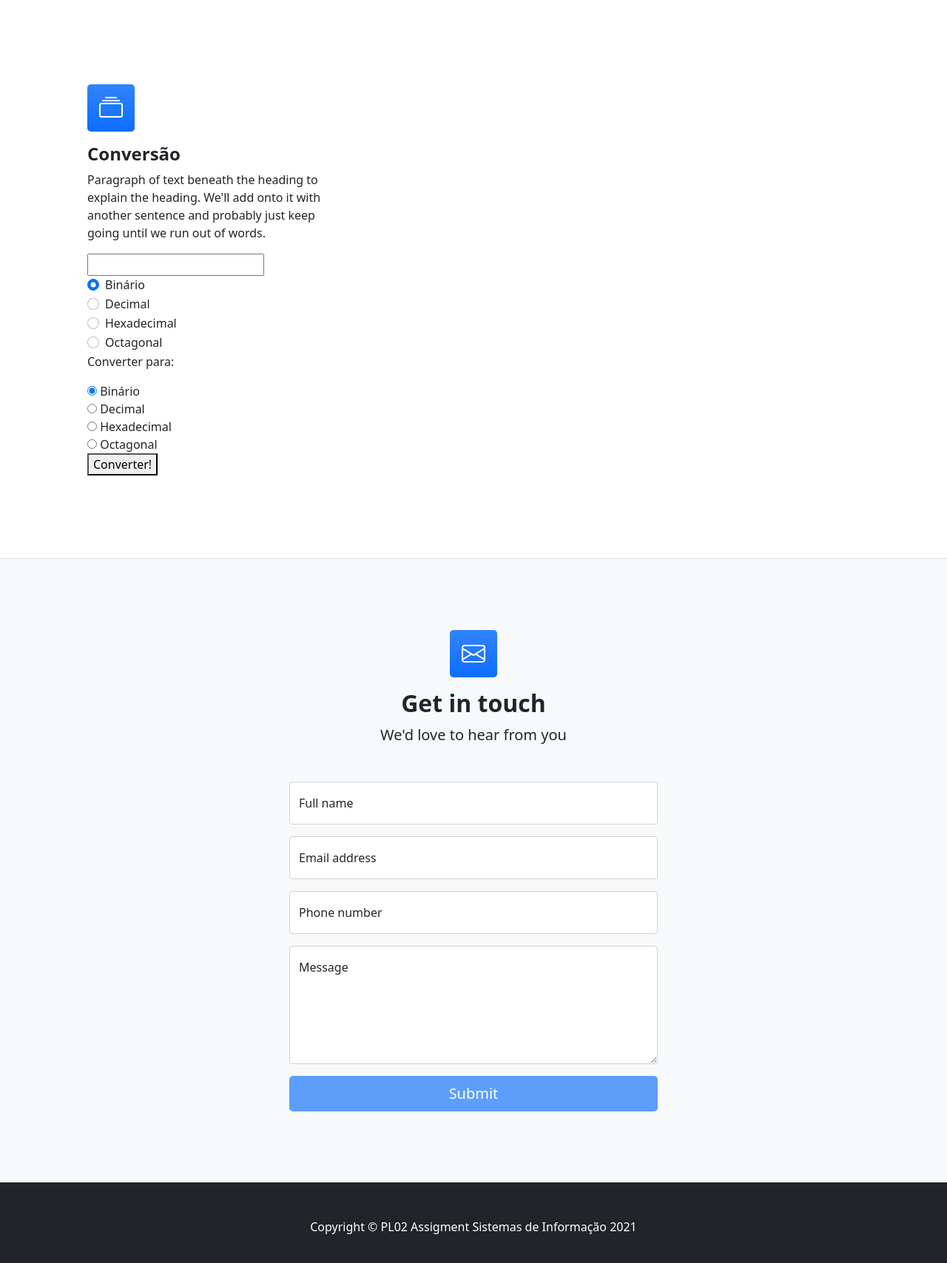
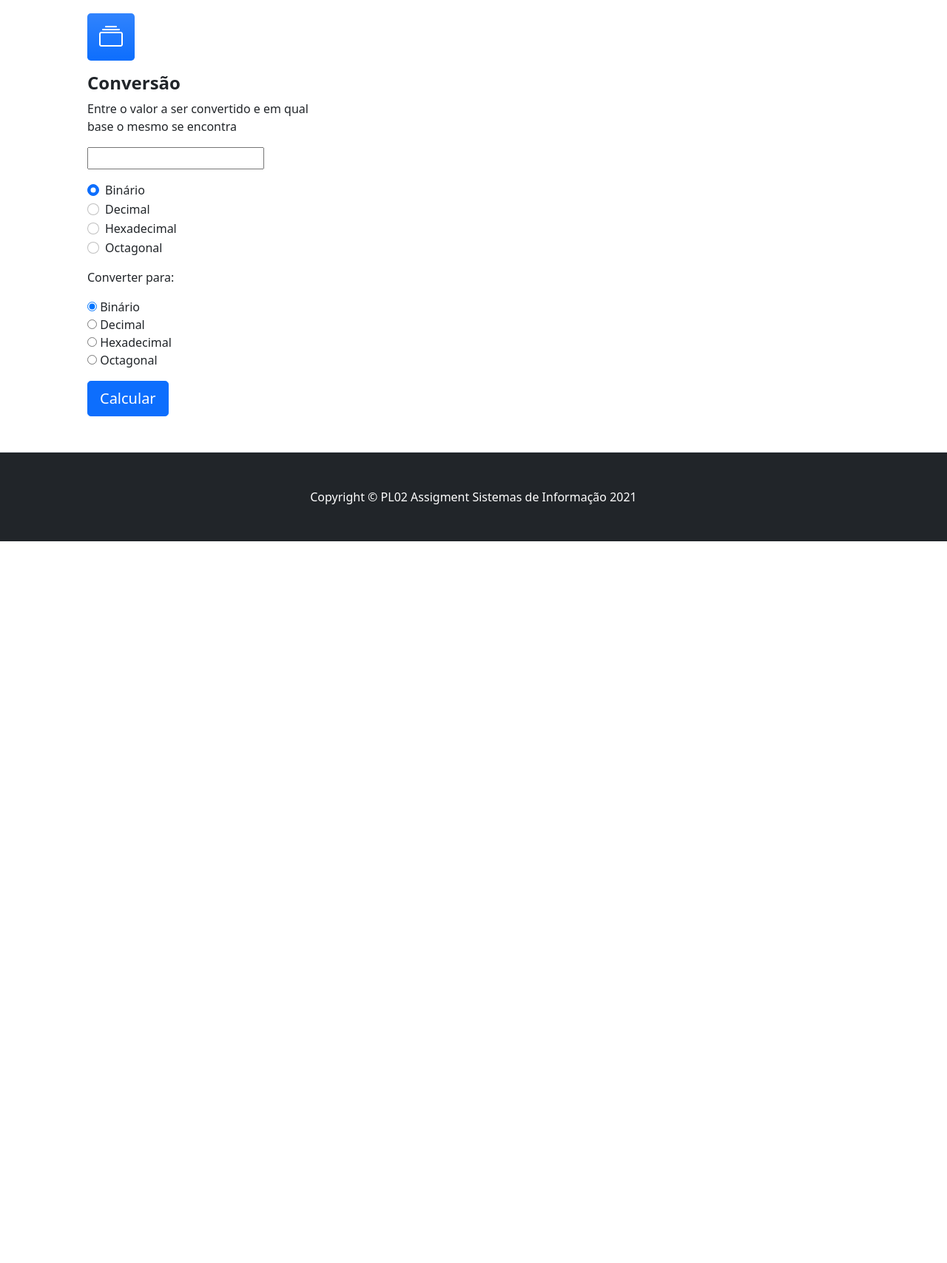
Before and after one commit to KarolHenriques/TrabalhoSistemas, a plain HTML site: page index.html in a window 1280 px wide. Shown: the part 1220-2928 px from the top of the page at 74% size. After the commit the page ends 1952 px from the top, so only its background shows below. Drawn offline with nearby package versions, Linux system fonts and the light colour scheme.

Commit message:
Alterações template

```diff
--- a/index.html
+++ b/index.html
@@ -12,6 +12,8 @@
         <link href="https://cdn.jsdelivr.net/npm/bootstrap-icons@1.4.1/font/bootstrap-icons.css" rel="stylesheet" />
         <!-- Core theme CSS (includes Bootstrap)-->
         <link href="css/styles.css" rel="stylesheet" />
+        <!-- Core theme JS-->
+        <script src="scripts.js"></script>
     </head>
     <body>
         <!-- Responsive navbar-->
@@ -72,18 +74,18 @@
                 </ul>
             </div>
         </div>
-
         <!-- Features section-->
-        <section class="py-5 border-bottom" id="features">
+       <section class="py-0 border-bottom" id="features">
             <div class="container px-5 my-5">
                 <div class="row gx-5">
                     <div class="col-lg-4 mb-5 mb-lg-0">
                         <div class="feature bg-primary bg-gradient text-white rounded-3 mb-3"><i class="bi bi-collection"></i></div>
                         <h2 class="h4 fw-bolder">Conversão</h2>
-                        <p>Paragraph of text beneath the heading to explain the heading. We'll add onto it with another sentence and probably just keep going until we run out of words.</p>
+                        <p>Entre o valor a ser convertido e em qual base o mesmo se encontra</p>
                         <div>
                             <input type="text" id="base1"/>
                         </div>
+                        <p></p>
                         <div class="form-check">
                             <input class="form-check-input" type="radio" name="flexRadioDefault" id="flexRadioDefaultbin" checked>
                             <label class="form-check-label" for="flexRadioDefault">
@@ -108,6 +110,7 @@
                               Octagonal
                             </label>
                         </div>
+                        <p></p>
                         <p>Converter para:</p>
                         <div class="form-check1">
                             <input class="form-check-input1" type="radio" name="flexRadioDefault1" id="flexRadioDefaultbin1" checked>
@@ -133,77 +136,10 @@
                               Octagonal
                             </label>
                         </div>
-                        <div>
-                            <button onclick="convert();">Converter!</button>
-                            <p id="converter"></p>
+                        <p></p>
+                        <div class="col-lg-4 mb-5 mb-lg-0">
+                            <a class="btn btn-primary btn-lg">Calcular</a>
                         </div>
-                    </div>
-                </div>
-            </div>
-        </section>
-        <!-- Contact section-->
-        <section class="bg-light py-5">
-            <div class="container px-5 my-5 px-5">
-                <div class="text-center mb-5">
-                    <div class="feature bg-primary bg-gradient text-white rounded-3 mb-3"><i class="bi bi-envelope"></i></div>
-                    <h2 class="fw-bolder">Get in touch</h2>
-                    <p class="lead mb-0">We'd love to hear from you</p>
-                </div>
-                <div class="row gx-5 justify-content-center">
-                    <div class="col-lg-6">
-                        <!-- * * * * * * * * * * * * * * *-->
-                        <!-- * * SB Forms Contact Form * *-->
-                        <!-- * * * * * * * * * * * * * * *-->
-                        <!-- This form is pre-integrated with SB Forms.-->
-                        <!-- To make this form functional, sign up at-->
-                        <!-- https://startbootstrap.com/solution/contact-forms-->
-                        <!-- to get an API token!-->
-                        <form id="contactForm" data-sb-form-api-token="API_TOKEN">
-                            <!-- Name input-->
-                            <div class="form-floating mb-3">
-                                <input class="form-control" id="name" type="text" placeholder="Enter your name..." data-sb-validations="required" />
-                                <label for="name">Full name</label>
-                                <div class="invalid-feedback" data-sb-feedback="name:required">A name is required.</div>
-                            </div>
-                            <!-- Email address input-->
-                            <div class="form-floating mb-3">
-                                <input class="form-control" id="email" type="email" placeholder="name@example.com" data-sb-validations="required,email" />
-                                <label for="email">Email address</label>
-                                <div class="invalid-feedback" data-sb-feedback="email:required">An email is required.</div>
-                                <div class="invalid-feedback" data-sb-feedback="email:email">Email is not valid.</div>
-                            </div>
-                            <!-- Phone number input-->
-                            <div class="form-floating mb-3">
-                                <input class="form-control" id="phone" type="tel" placeholder="(123) 456-7890" data-sb-validations="required" />
-                                <label for="phone">Phone number</label>
-                                <div class="invalid-feedback" data-sb-feedback="phone:required">A phone number is required.</div>
-                            </div>
-                            <!-- Message input-->
-                            <div class="form-floating mb-3">
-                                <textarea class="form-control" id="message" type="text" placeholder="Enter your message here..." style="height: 10rem" data-sb-validations="required"></textarea>
-                                <label for="message">Message</label>
-                                <div class="invalid-feedback" data-sb-feedback="message:required">A message is required.</div>
-                            </div>
-                            <!-- Submit success message-->
-                            <!---->
-                            <!-- This is what your users will see when the form-->
-                            <!-- has successfully submitted-->
-                            <div class="d-none" id="submitSuccessMessage">
-                                <div class="text-center mb-3">
-                                    <div class="fw-bolder">Form submission successful!</div>
-                                    To activate this form, sign up at
-                                    <br />
-                                    <a href="https://startbootstrap.com/solution/contact-forms">https://startbootstrap.com/solution/contact-forms</a>
-                                </div>
-                            </div>
-                            <!-- Submit error message-->
-                            <!---->
-                            <!-- This is what your users will see when there is-->
-                            <!-- an error submitting the form-->
-                            <div class="d-none" id="submitErrorMessage"><div class="text-center text-danger mb-3">Error sending message!</div></div>
-                            <!-- Submit Button-->
-                            <div class="d-grid"><button class="btn btn-primary btn-lg disabled" id="submitButton" type="submit">Submit</button></div>
-                        </form>
                     </div>
                 </div>
             </div>
@@ -214,8 +150,6 @@
         </footer>
         <!-- Bootstrap core JS-->
         <script src="https://cdn.jsdelivr.net/npm/bootstrap@5.1.3/dist/js/bootstrap.bundle.min.js"></script>
-        <!-- Core theme JS-->
-        <script src="js/scripts.js"></script>
         <!-- * * * * * * * * * * * * * * * * * * * * * * * * * * * * * * * * * * * * * * * *-->
         <!-- * *                               SB Forms JS                               * *-->
         <!-- * * Activate your form at https://startbootstrap.com/solution/contact-forms * *-->
```
